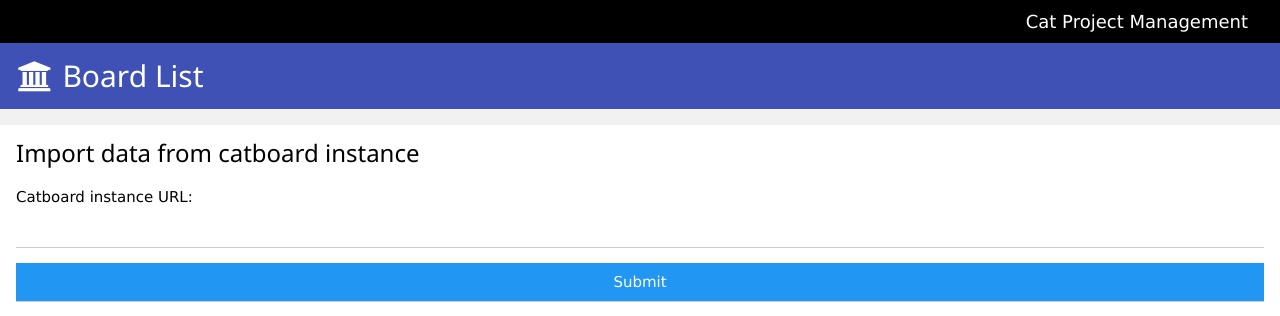
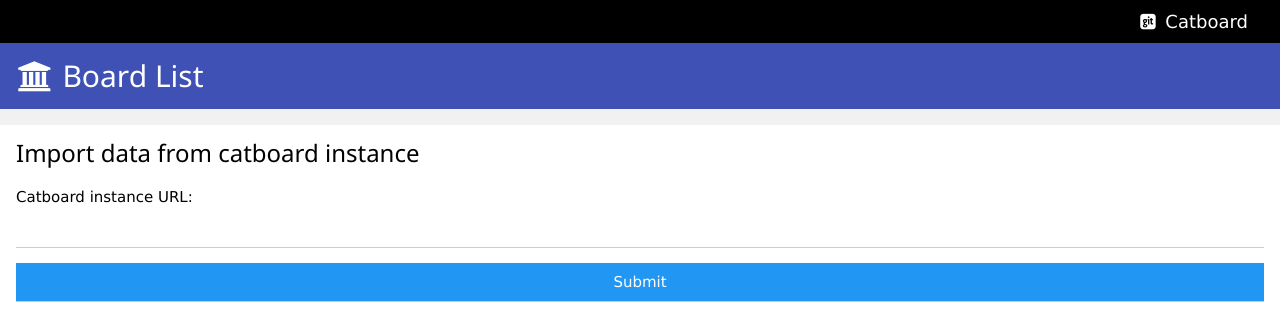
Before and after one commit to dvolk/catboard, a Flask app: page /boards in a window 1280 px wide. Shown: the top 316 px of the page. Run offline with Flask 2, Linux system fonts and the light colour scheme; data that the repository does not hold is empty.

Commit message:
change header

```diff
--- a/templates/base.jinja2
+++ b/templates/base.jinja2
@@ -21,7 +21,13 @@
 
   <body class="w3-light-gray">
 
-    <header class="w3-container w3-black w3-bar"><span class="w3-bar-item w3-large w3-right">Cat Project Management</span></header>
+    <header class="w3-container w3-black w3-bar">
+      <span class="w3-bar-item w3-large w3-right">
+        <a rel="noreferrer nofollow" target="_blank" href="https://github.com/dvolk/catboard">
+          {{ icon('git-square') }} Catboard
+        </a>
+      </span>
+    </header>
 
     {% block content %}
     {% endblock %}
```
